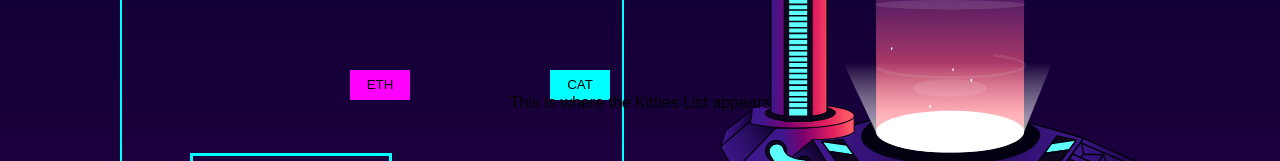
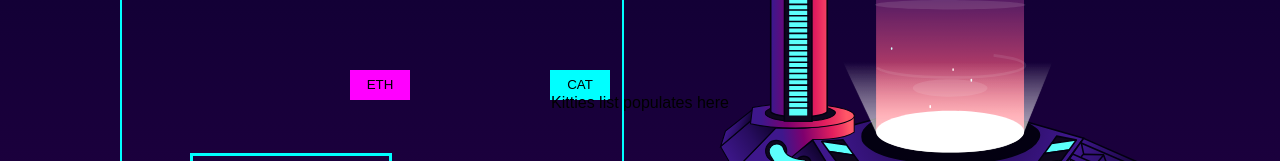
Before and after one commit to finalitylabs/eth-beta-access-site, a React (Create React App) app: page / in a window 1280 px wide. Both pictures are taken after a click on the button "Select CryptoKitties". Shown: the part 297-458 px from the top of the page. Built offline with nearby package versions, Linux system fonts and the light colour scheme.

Commit message:
All buttons set up for now

```diff
--- a/src/App.css
+++ b/src/App.css
@@ -51,7 +51,7 @@ html::-webkit-scrollbar-thumb{
 
 .App h2 {
   font-family: 'Permanent Marker', cursive;
-  font-size: 48pt;
+  font-size: 32pt;
   color: cyan;
   text-shadow: 0 0 20px rgba(0, 255, 255, 0.8);
   -webkit-margin-before: 0.1em;
@@ -66,6 +66,7 @@ html::-webkit-scrollbar-thumb{
   text-align: center;
   position: absolute;
   bottom: 0.5em;
+  z-index: 10;
 }
 
 .main {
@@ -135,7 +136,7 @@ html::-webkit-scrollbar-thumb{
   margin-top: -200px;
   margin-left: -400px;
   cursor: pointer;
-  z-index: 7;
+  z-index: 10;
 }
 
 .eth-btn {
@@ -147,7 +148,7 @@ html::-webkit-scrollbar-thumb{
   margin-top: -200px;
   margin-left: -600px;
   cursor: pointer;
-  z-index: 7;
+  z-index: 10;
 }
 
 .eth-btn:focus, .cat-btn:focus {
--- a/src/App.js
+++ b/src/App.js
@@ -17,9 +17,10 @@ class App extends Component {
         <div className="main">
 
             <div className="monitor">Monitor</div>
-            <CatPopup />
             <div className="screen"/>
             <div className="cat-popup-btn"/>
+
+            <CatPopup />
             <Portal />
             <CatDrop />
             <EthDrop />
--- a/src/components/CatPopup.js
+++ b/src/components/CatPopup.js
@@ -9,6 +9,6 @@ export default () => (
     modal
     closeOnDocumentClick
   >
-    <span> This is where the Kitties List appears </span>
+    <span> Kitties list populates here </span>
   </Popup>
 );
```
